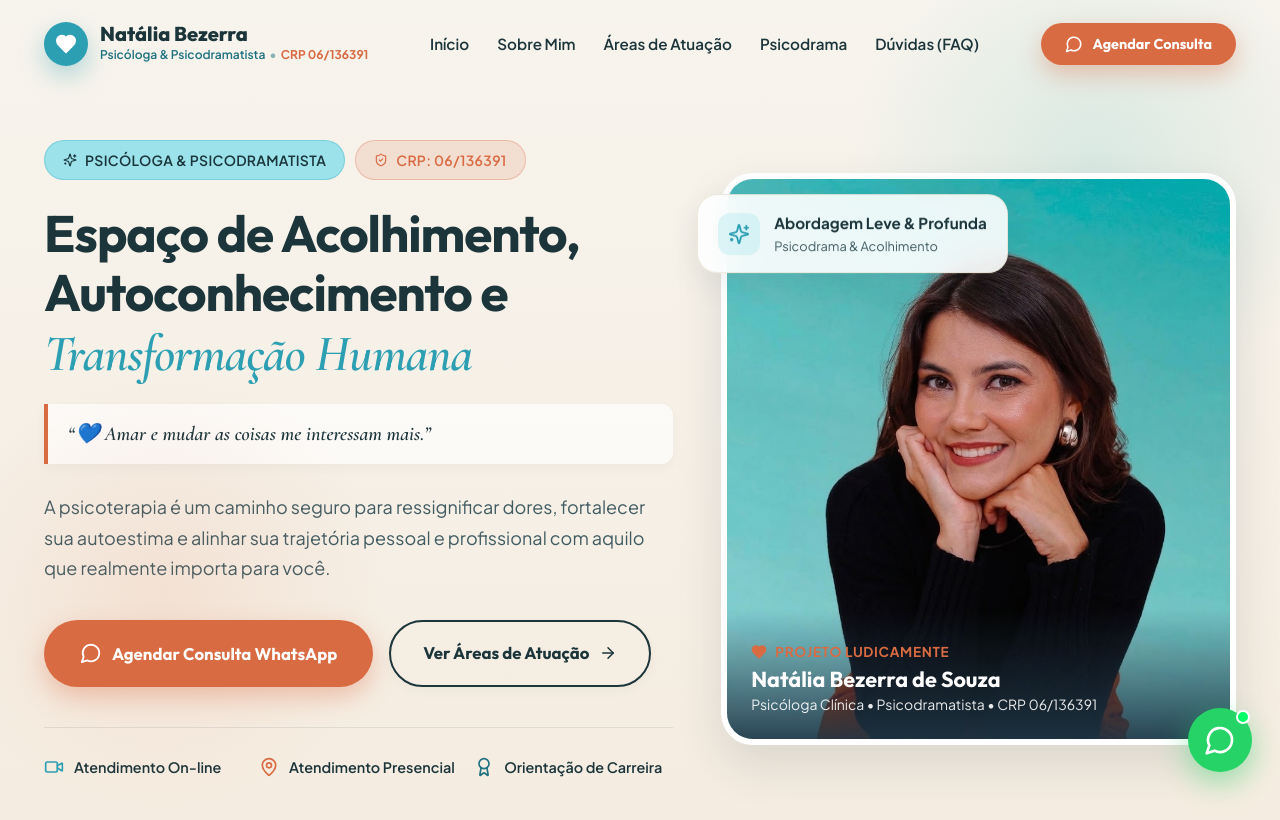
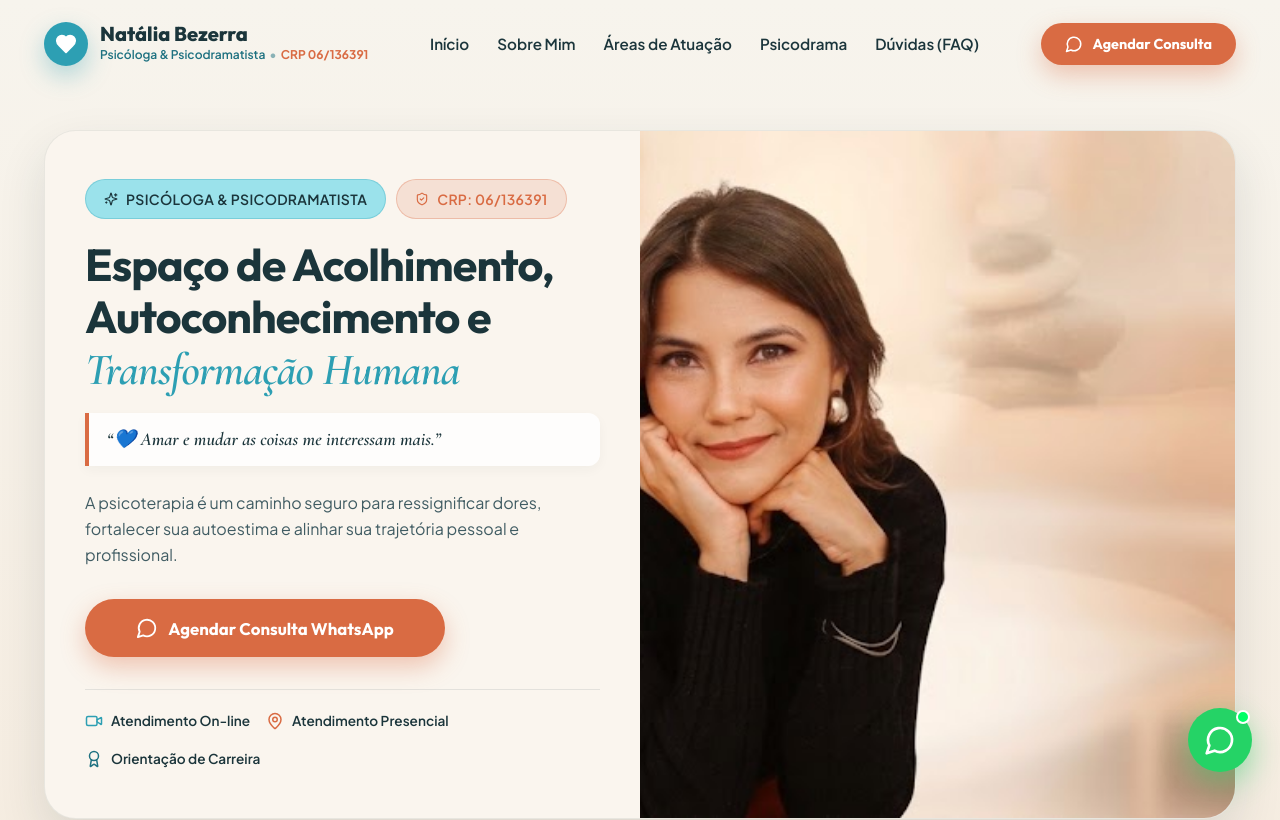
Before and after one commit to fadevatz/17-09-NATALIA, a React (Vite) app: page / in a window 1280 px wide. Shown: the top 820 px of the page. Built offline with nearby package versions, Linux system fonts and the light colour scheme.

Commit message:
feat: atualizado o Hero com a nova imagem panorâmica em banner e removido o botão Ver Áreas de Atuação

```diff
--- a/src/components/Hero.jsx
+++ b/src/components/Hero.jsx
@@ -1,50 +1,38 @@
 import React from 'react';
-import { MessageCircle, ArrowRight, ShieldCheck, Sparkles, MapPin, Video, Award, Heart } from 'lucide-react';
+import { MessageCircle, ShieldCheck, Sparkles, MapPin, Video, Award, Heart } from 'lucide-react';
 
 export default function Hero({ onOpenBooking }) {
   return (
     <section
       id="hero"
       style={{
-        paddingTop: '140px',
-        paddingBottom: '80px',
+        paddingTop: '130px',
+        paddingBottom: '60px',
         position: 'relative',
         overflow: 'hidden',
         background: 'linear-gradient(180deg, var(--nude-bg) 0%, #F5ECE0 100%)',
       }}
     >
-      {/* Decorative Blur Spheres */}
+      <div className="container">
+        {/* Main Hero Panoramic Card Container */}
         <div
           style={{
-          position: 'absolute',
-          top: '-10%',
-          right: '-5%',
-          width: '500px',
-          height: '500px',
-          borderRadius: '50%',
-          background: 'radial-gradient(circle, rgba(0, 163, 164, 0.12) 0%, rgba(250, 245, 238, 0) 70%)',
-          pointerEvents: 'none',
+            position: 'relative',
+            borderRadius: '32px',
+            overflow: 'hidden',
+            backgroundColor: '#FAF5EE',
+            border: '1px solid var(--border-light)',
+            boxShadow: 'var(--shadow-lg)',
+            display: 'grid',
+            gridTemplateColumns: '1fr 1fr',
+            minHeight: '480px',
+            alignItems: 'center',
           }}
-      />
-      <div
-        style={{
-          position: 'absolute',
-          bottom: '5%',
-          left: '-5%',
-          width: '450px',
-          height: '450px',
-          borderRadius: '50%',
-          background: 'radial-gradient(circle, rgba(217, 107, 67, 0.1) 0%, rgba(250, 245, 238, 0) 70%)',
-          pointerEvents: 'none',
-        }}
-      />
-
-      <div className="container">
-        <div className="hero-grid" style={{ display: 'grid', gridTemplateColumns: '1.1fr 0.9fr', gap: '48px', alignItems: 'center' }}>
-          {/* Left Column: Text & Hero Offer */}
-          <div>
-            {/* Top Badge */}
-            <div style={{ display: 'flex', flexWrap: 'wrap', gap: '10px', marginBottom: '24px' }}>
+          className="hero-panoramic-card"
+        >
+          {/* Left Side: Content & Headline */}
+          <div style={{ padding: '48px 40px', zIndex: 2 }}>
+            <div style={{ display: 'flex', flexWrap: 'wrap', gap: '10px', marginBottom: '20px' }}>
               <span className="badge badge-teal">
                 <Sparkles size={14} />
                 <span>Psicóloga & Psicodramatista</span>
@@ -55,12 +43,11 @@ export default function Hero({ onOpenBooking }) {
               </span>
             </div>
 
-            {/* Main Headline */}
             <h1
               style={{
-                fontSize: 'clamp(2.4rem, 4vw, 3.5rem)',
+                fontSize: 'clamp(2.1rem, 3.5vw, 3rem)',
                 letterSpacing: '-0.02em',
-                marginBottom: '20px',
+                marginBottom: '16px',
                 color: 'var(--petrol-dark)',
                 lineHeight: 1.15,
               }}
@@ -68,150 +55,75 @@ export default function Hero({ onOpenBooking }) {
               Espaço de Acolhimento, Autoconhecimento e <span style={{ color: 'var(--teal-primary)', fontStyle: 'italic', fontFamily: 'var(--font-serif)' }}>Transformação Humana</span>
             </h1>
 
-            {/* Inspirational Slogan Quote */}
+            {/* Slogan Quote */}
             <div
               style={{
-                background: 'rgba(255, 255, 255, 0.7)',
+                background: 'rgba(255, 255, 255, 0.85)',
                 borderLeft: '4px solid var(--terracotta-primary)',
-                padding: '14px 20px',
+                padding: '12px 18px',
                 borderRadius: '0 12px 12px 0',
-                marginBottom: '28px',
+                marginBottom: '24px',
                 boxShadow: 'var(--shadow-sm)',
               }}
             >
-              <p className="serif-quote" style={{ fontSize: '1.25rem', color: 'var(--petrol-dark)', fontWeight: 600, margin: 0 }}>
+              <p className="serif-quote" style={{ fontSize: '1.15rem', color: 'var(--petrol-dark)', fontWeight: 600, margin: 0 }}>
                 “💙 Amar e mudar as coisas me interessam mais.”
               </p>
             </div>
 
-            <p style={{ fontSize: '1.125rem', color: 'var(--text-secondary)', lineHeight: 1.7, marginBottom: '36px' }}>
-              A psicoterapia é um caminho seguro para ressignificar dores, fortalecer sua autoestima e alinhar sua trajetória pessoal e profissional com aquilo que realmente importa para você.
+            <p style={{ fontSize: '1rem', color: 'var(--text-secondary)', lineHeight: 1.6, marginBottom: '32px' }}>
+              A psicoterapia é um caminho seguro para ressignificar dores, fortalecer sua autoestima e alinhar sua trajetória pessoal e profissional.
             </p>
 
-            {/* CTA Buttons */}
-            <div style={{ display: 'flex', flexWrap: 'wrap', gap: '16px', marginBottom: '40px' }}>
-              <button onClick={onOpenBooking} className="btn btn-terracotta" style={{ padding: '18px 36px', fontSize: '1.05rem' }}>
+            {/* CTA Button (Single button - Removed 'Ver Áreas de Atuação') */}
+            <div style={{ marginBottom: '32px' }}>
+              <button onClick={onOpenBooking} className="btn btn-terracotta" style={{ padding: '18px 36px', fontSize: '1.05rem', width: '100%', maxWidth: '360px' }}>
                 <MessageCircle size={22} />
                 <span>Agendar Consulta WhatsApp</span>
               </button>
-              <a href="#atuacao" className="btn btn-outline-petrol" style={{ padding: '18px 32px', fontSize: '1.05rem' }}>
-                <span>Ver Áreas de Atuação</span>
-                <ArrowRight size={18} />
-              </a>
             </div>
 
-            {/* Quick Guarantees / Highlights */}
-            <div style={{ display: 'grid', gridTemplateColumns: 'repeat(auto-fit, minmax(180px, 1fr))', gap: '16px', borderTop: '1px solid rgba(30,53,69,0.1)', paddingTop: '28px' }}>
-              <div style={{ display: 'flex', alignItems: 'center', gap: '10px' }}>
-                <Video size={20} color="var(--teal-primary)" />
-                <span style={{ fontSize: '0.9rem', fontWeight: 600, color: 'var(--petrol-dark)' }}>Atendimento On-line</span>
+            {/* Service Highlights */}
+            <div style={{ display: 'flex', flexWrap: 'wrap', gap: '16px', borderTop: '1px solid rgba(27,53,59,0.1)', paddingTop: '20px' }}>
+              <div style={{ display: 'flex', alignItems: 'center', gap: '8px', fontSize: '0.85rem', fontWeight: 600, color: 'var(--petrol-dark)' }}>
+                <Video size={18} color="var(--teal-primary)" />
+                <span>Atendimento On-line</span>
               </div>
-              <div style={{ display: 'flex', alignItems: 'center', gap: '10px' }}>
-                <MapPin size={20} color="var(--terracotta-primary)" />
-                <span style={{ fontSize: '0.9rem', fontWeight: 600, color: 'var(--petrol-dark)' }}>Atendimento Presencial</span>
+              <div style={{ display: 'flex', alignItems: 'center', gap: '8px', fontSize: '0.85rem', fontWeight: 600, color: 'var(--petrol-dark)' }}>
+                <MapPin size={18} color="var(--terracotta-primary)" />
+                <span>Atendimento Presencial</span>
               </div>
-              <div style={{ display: 'flex', alignItems: 'center', gap: '10px' }}>
-                <Award size={20} color="var(--teal-dark)" />
-                <span style={{ fontSize: '0.9rem', fontWeight: 600, color: 'var(--petrol-dark)' }}>Orientação de Carreira</span>
+              <div style={{ display: 'flex', alignItems: 'center', gap: '8px', fontSize: '0.85rem', fontWeight: 600, color: 'var(--petrol-dark)' }}>
+                <Award size={18} color="var(--teal-dark)" />
+                <span>Orientação de Carreira</span>
               </div>
             </div>
           </div>
 
-          {/* Right Column: Natália's Portrait Card */}
-          <div style={{ position: 'relative' }}>
-            {/* Main Photo Card Frame */}
-            <div
-              style={{
-                position: 'relative',
-                borderRadius: '32px',
-                overflow: 'hidden',
-                boxShadow: 'var(--shadow-lg)',
-                border: '6px solid #FFFFFF',
-                backgroundColor: 'var(--nude-card)',
-              }}
-            >
+          {/* Right Side: Panoramic Banner Image */}
+          <div style={{ position: 'relative', height: '100%', minHeight: '400px', width: '100%', overflow: 'hidden' }}>
             <img
-                src="/assets/images/natalia-portrait-cyan.png"
-                alt="Psicóloga Natália Bezerra de Souza"
+              src="/assets/images/natalia-wide-banner.png"
+              alt="Dra. Natália Bezerra - Psicóloga"
               style={{
                 width: '100%',
-                  height: 'auto',
-                  maxHeight: '560px',
+                height: '100%',
                 objectFit: 'cover',
+                objectPosition: 'right center',
                 display: 'block',
               }}
             />
-
-              {/* Bottom Gradient Overlay with Label */}
-              <div
-                style={{
-                  position: 'absolute',
-                  bottom: 0,
-                  left: 0,
-                  right: 0,
-                  background: 'linear-gradient(180deg, rgba(30, 53, 69, 0) 0%, rgba(30, 53, 69, 0.9) 100%)',
-                  padding: '32px 24px 24px 24px',
-                  color: '#FFFFFF',
-                }}
-              >
-                <div style={{ display: 'flex', alignItems: 'center', gap: '8px', marginBottom: '4px' }}>
-                  <Heart size={16} fill="var(--coral-accent)" color="var(--coral-accent)" />
-                  <span style={{ fontSize: '0.85rem', fontWeight: 700, letterSpacing: '0.05em', textTransform: 'uppercase', color: 'var(--coral-accent)' }}>
-                    Projeto Ludicamente
-                  </span>
-                </div>
-                <h3 style={{ fontSize: '1.35rem', color: '#FFFFFF', margin: 0, fontFamily: 'var(--font-heading)' }}>
-                  Natália Bezerra de Souza
-                </h3>
-                <p style={{ fontSize: '0.875rem', opacity: 0.9, margin: 0 }}>
-                  Psicóloga Clínica • Psicodramatista • CRP 06/136391
-                </p>
-              </div>
-            </div>
-
-            {/* Floating Floating Accent Badge */}
-            <div
-              className="glass-card floating-elem"
-              style={{
-                position: 'absolute',
-                top: '30px',
-                left: '-24px',
-                padding: '16px 20px',
-                display: 'flex',
-                alignItems: 'center',
-                gap: '14px',
-                borderRadius: '20px',
-                boxShadow: 'var(--shadow-md)',
-              }}
-            >
-              <div
-                style={{
-                  width: '42px',
-                  height: '42px',
-                  borderRadius: '12px',
-                  backgroundColor: 'var(--teal-light)',
-                  display: 'flex',
-                  alignItems: 'center',
-                  justifyContent: 'center',
-                  color: 'var(--teal-primary)',
-                }}
-              >
-                <Sparkles size={22} />
-              </div>
-              <div>
-                <div style={{ fontSize: '0.95rem', fontWeight: 800, color: 'var(--petrol-dark)' }}>Abordagem Leve & Profunda</div>
-                <div style={{ fontSize: '0.8rem', color: 'var(--text-secondary)' }}>Psicodrama & Acolhimento</div>
-              </div>
-            </div>
           </div>
         </div>
       </div>
 
       <style>{`
-        @media (max-width: 960px) {
-          .hero-grid {
+        @media (max-width: 900px) {
+          .hero-panoramic-card {
             grid-template-columns: 1fr !important;
-            gap: 36px !important;
+          }
+          .hero-panoramic-card > div:first-child {
+            padding: 32px 24px !important;
           }
         }
       `}</style>
```
Also changed, not shown: assets/images/natalia-wide-banner.png (added). Lines whose indentation alone changed are shown as unchanged.
